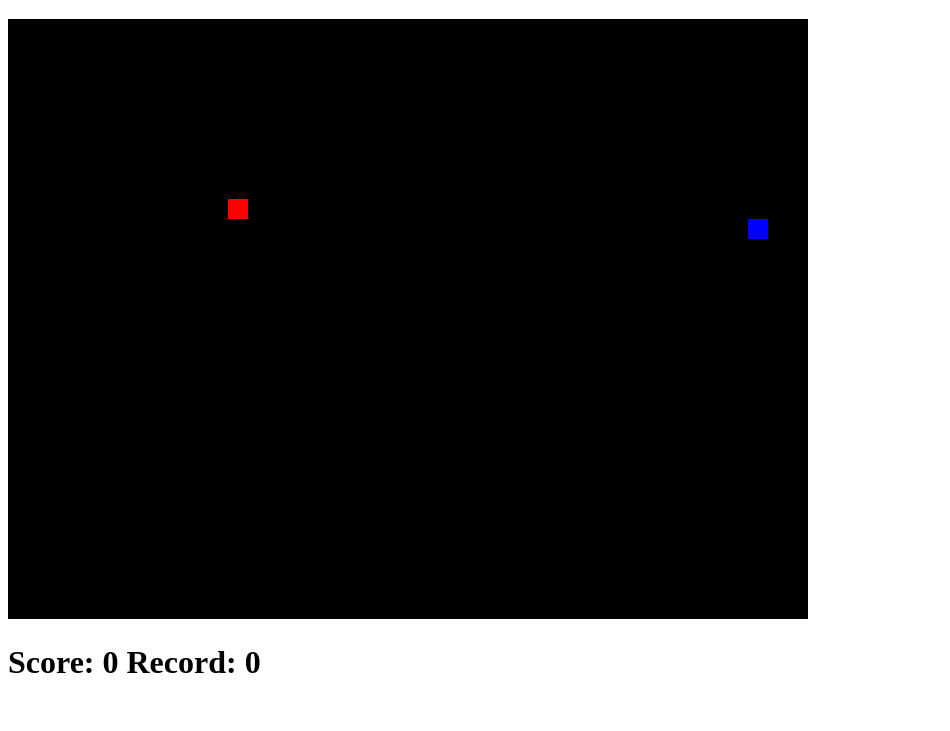
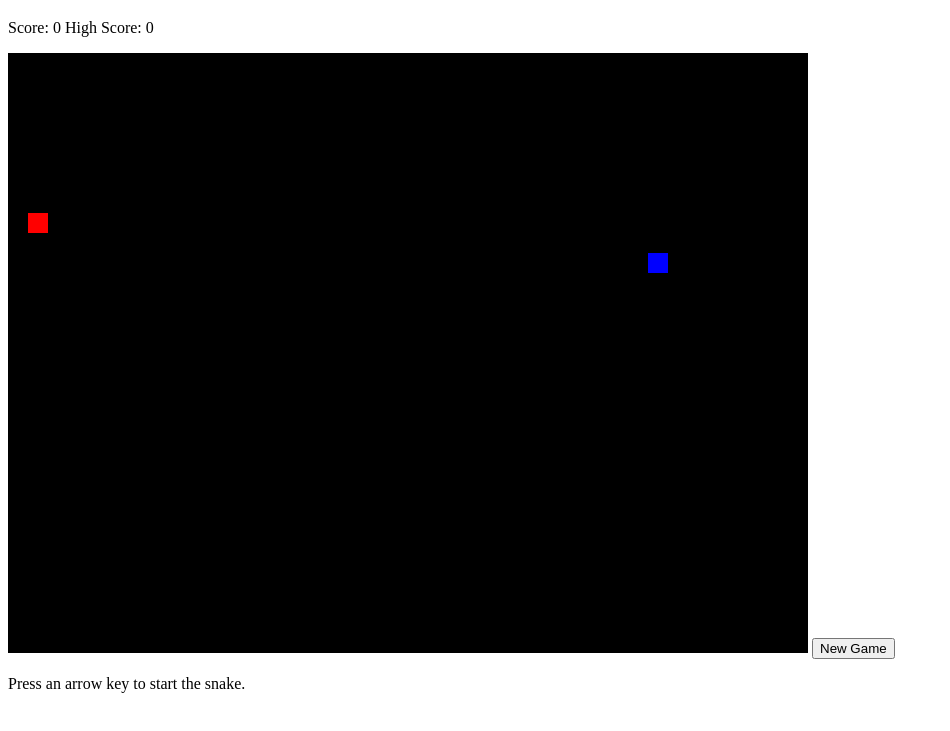
Before and after one commit to MatthewPetroff/snake-game, a plain HTML site: page index.html in a window 1280 px wide. Shown: the part 61-792 px from the top of the page, without its empty margins (0-950 px from the left). Drawn offline with Linux system fonts and the light colour scheme.

Commit message:
Modify JS

```diff
--- a/index.html
+++ b/index.html
@@ -6,11 +6,13 @@
   <body>
     <header>
       <h1>Snake Game</h1>
+
     </header>
     <main>
+      <p id='scoreboard'>Score: 0 High Score: 0</p>
       <canvas id='gameCanvas' width='800' height='600'></canvas>
-  	  <h1>Score: 0 Record: 0</h1>
-  	</main>
+      <button id='new-game'>New Game</button>
+      <p id='instructions'>Press an arrow key to start the snake.</p>
     <script src="script.js"></script>
   </body>
 </html>
--- a/script.js
+++ b/script.js
@@ -1,9 +1,11 @@
 let canvas;
 let canvasContext;
-let direction = null;
-let snake = [randomSpot()];
+let direction;
+let snake;
 let applePosition;
-let score = 0;
+let score;
+let highScore = 0;
+let playing = true;
 
 function randomSpot() {
 	const x = Math.floor(Math.random() * Math.floor(40)) * 20;
@@ -34,7 +36,7 @@ function updateSnake() {
 	}
 }
 
-function updateApplePosition() {
+function setApplePosition() {
 	while (true) {
 		applePosition = randomSpot();
 		if (appleNotOnSnake()) {
@@ -90,55 +92,88 @@ function drawSnake() {
 
 function incrementScore() {
 	score++;
-	console.log(score);
+	document.getElementById('scoreboard').textContent = `Score: ${score} High Score: ${highScore}`;
 }
 
-function gameOver() {
+function updateHighScore() {
+	highScore = score;
+	document.getElementById('scoreboard').textContent = `Score: ${score} High Score: ${highScore}`;
+}
+
+function snakeHitsWall() {
 	if (snake[0][0] > 780 || snake[0][0] < 0 || snake[0][1] > 580 || snake[0][1] < 0) {
-		console.log('Out of bounds');
+		return true;
 	}
+	return false;
+}
 
-	for (let i = 1; i < snake.length; i++) {
+function snakeHitsSelf() {
+	for (let i = 3; i < snake.length; i++) {
 		if (snake[0][0] === snake[i][0] && snake[0][1] === snake[i][1]) {
-			console.log('ran into itself');
+			return true;
 		}
 	}
+	return false;
 }
 
 function addToSnake() {
 	snake.splice(0, 0, applePosition);
 }
-
-function updateScreen() {
+function drawBoard() {
 	canvasContext.fillStyle = 'black';
 	canvasContext.fillRect(0, 0, canvas.width, canvas.height);
+}
+
+function initializeGame() {
+	direction = null;
+	score = 0;
+	snake = [randomSpot()];
+	drawBoard();
+	drawSnake();
+	setApplePosition();
+	drawApple();
+}
+
+function gameplay() {
+	const snakeEatsApple = (applePosition[0] === snake[0][0] && applePosition[1] === snake[0][1]);
+	drawBoard();
 	updateSnake();
 	drawSnake();
-	gameOver();
-	if (applePosition[0] === snake[0][0] && applePosition[1] === snake[0][1]) {
+	if (snakeEatsApple) {
 		addToSnake();
 		incrementScore();
-		updateApplePosition();
+		setApplePosition();
 	}
 	drawApple();
-
 }
 
-document.addEventListener("keydown", function(event) {
+document.addEventListener('keydown', function(event) {
 	updateDirection();
 })
+
+document.getElementById('new-game').addEventListener('click', function(e) {
+	if (!displayNum.includes('.')) {
+		updateDisplayNum('.');
+	}
+});
 
 window.onload = function() {
 	canvas = document.getElementById('gameCanvas');
 	canvasContext = canvas.getContext('2d');
-	drawSnake();
-	updateApplePosition();
-	drawApple();
-	setInterval(updateScreen, 75);
+	initializeGame();
+
+	let game = setInterval(() => {
+		if (snakeHitsWall() || snakeHitsSelf()) {
+			if (score > highScore) {
+				updateHighScore();
+			}
+			clearInterval(game);
+		}
+		gameplay();
+	}, 100);
 }
 
+
+
 //To-do
-//1. End game on wall run in
-//2. Update score
-//3. Save high score
-//4. Refactor
+//1. Give player option to play again
```
Lines whose indentation alone changed are shown as unchanged.
